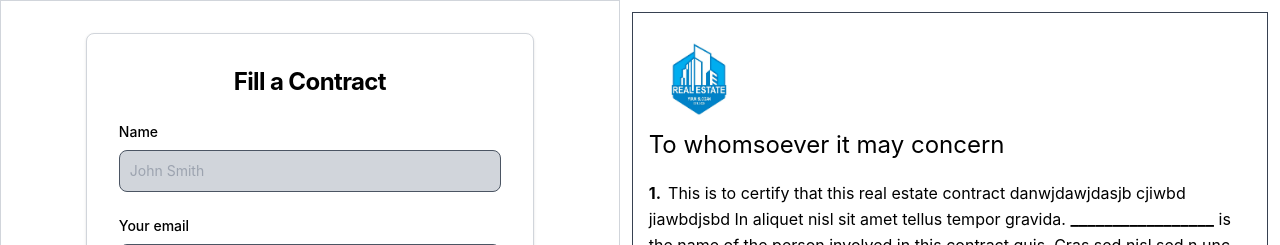
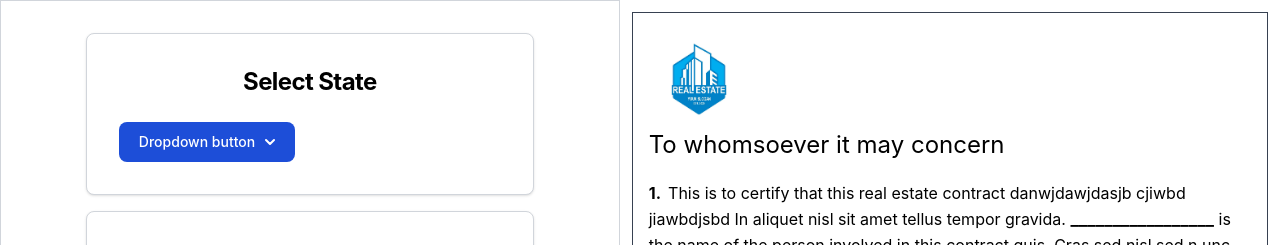
Before and after one commit to jvalaj/signmyproperty, a React (Create React App) app in the folder contract-demo/: page / in a window 1280 px wide. Shown: the top 245 px of the page. Built offline with nearby package versions, Linux system fonts and the light colour scheme.

Commit message:
dropdown

```diff
--- a/contract-demo/src/components/pdf.js
+++ b/contract-demo/src/components/pdf.js
@@ -55,7 +55,37 @@
         <div className="flex flex-row w-screen">
             <section className="bg-white border w-full h-screen border-gray-300">
                 <div className=" flex flex-col items-center justify-center px-6 py-8 gap-4 mx-auto ">
+                    <div className="w-full mt-4  rounded-lg shadow border md:mt-0 sm:max-w-md xl:p-0 bg-white border-gray-300">
+                        <div className="p-6 space-y-4 md:space-y-6 sm:p-8">
+                            <h1 className="text-xl block text-center font-bold leading-tight tracking-tight md:text-2xl ">
+                                Select State
+                            </h1>
 
+                            <div>
+                                <button id="dropdownDefaultButton" data-dropdown-toggle="dropdown" className="text-white bg-blue-700 hover:bg-blue-800 focus:ring-4 focus:outline-none focus:ring-blue-300 font-medium rounded-lg text-sm px-5 py-2.5 text-center inline-flex items-center dark:bg-blue-600 dark:hover:bg-blue-700 dark:focus:ring-blue-800" type="button">Dropdown button <svg className="w-2.5 h-2.5 ml-2.5" aria-hidden="true" xmlns="http://www.w3.org/2000/svg" fill="none" viewBox="0 0 10 6">
+                                    <path stroke="currentColor" strokeLinecap="round" strokeLinejoin="round" strokeWidth={2} d="m1 1 4 4 4-4" />
+                                </svg></button>
+                                {/* Dropdown menu */}
+                                <div id="dropdown" className="z-10 hidden bg-white divide-y divide-gray-100 rounded-lg shadow w-44 dark:bg-gray-700">
+                                    <ul className="py-2 text-sm text-gray-700 dark:text-gray-200" aria-labelledby="dropdownDefaultButton">
+                                        <li>
+                                            <a href="#" className="block px-4 py-2 hover:bg-gray-100 dark:hover:bg-gray-600 dark:hover:text-white">Dashboard</a>
+                                        </li>
+                                        <li>
+                                            <a href="#" className="block px-4 py-2 hover:bg-gray-100 dark:hover:bg-gray-600 dark:hover:text-white">Settings</a>
+                                        </li>
+                                        <li>
+                                            <a href="#" className="block px-4 py-2 hover:bg-gray-100 dark:hover:bg-gray-600 dark:hover:text-white">Earnings</a>
+                                        </li>
+                                        <li>
+                                            <a href="#" className="block px-4 py-2 hover:bg-gray-100 dark:hover:bg-gray-600 dark:hover:text-white">Sign out</a>
+                                        </li>
+                                    </ul>
+                                </div>
+                            </div>
+
+                        </div>
+                    </div>
                     <div className="w-full rounded-lg shadow border md:mt-0 sm:max-w-md xl:p-0 bg-white border-gray-300">
                         <div className="p-6 space-y-4 md:space-y-6 sm:p-8">
                             <h1 className="text-xl block text-center font-bold leading-tight tracking-tight md:text-2xl ">
```
